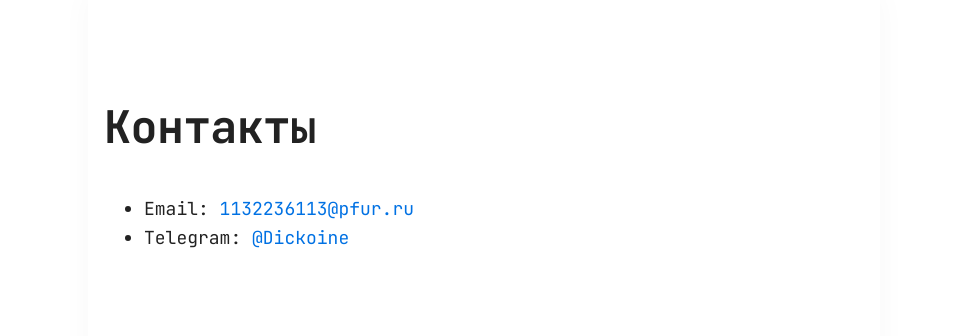
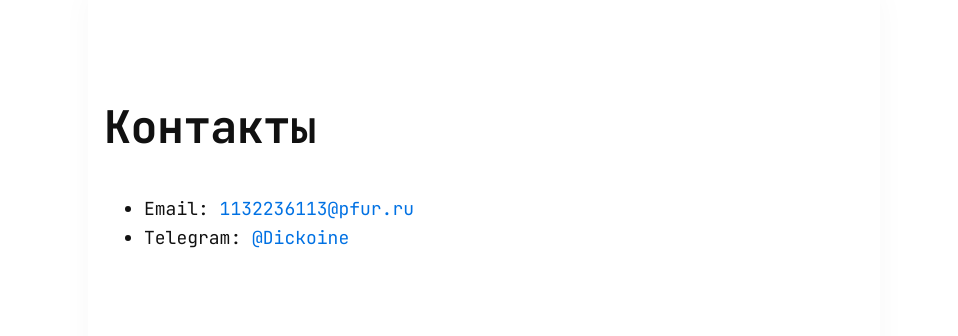
Before and after one commit to dshohlov/my-site, a Jekyll site: the page built from contact.md, in a window 1280 px wide. Shown: the part 128-464 px from the top of the page, without its empty margins (156-1114 px from the left). Built offline with Jekyll 4.4.1, drawn with Linux system fonts in a browser that asks for light colours.

```diff
--- a/assets/style.css
+++ b/assets/style.css
@@ -1,7 +1,7 @@
 body {
   font-family: 'JetBrains Mono', 'SF Pro', 'Segoe UI', Arial, Helvetica, sans-serif;
   background: #fff;
-  color: #222;
+  color: #111;
   margin: 0;
   line-height: 1.6;
   font-size: 18px;
```
